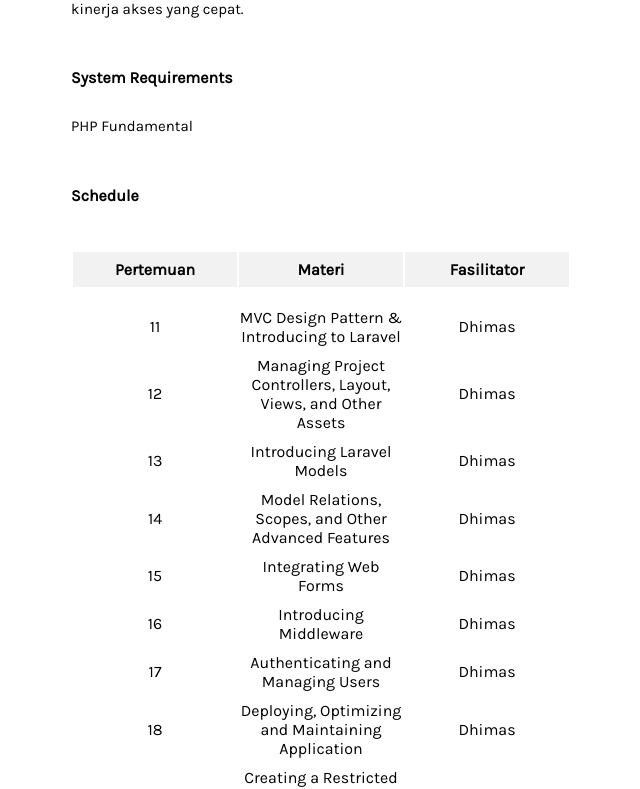
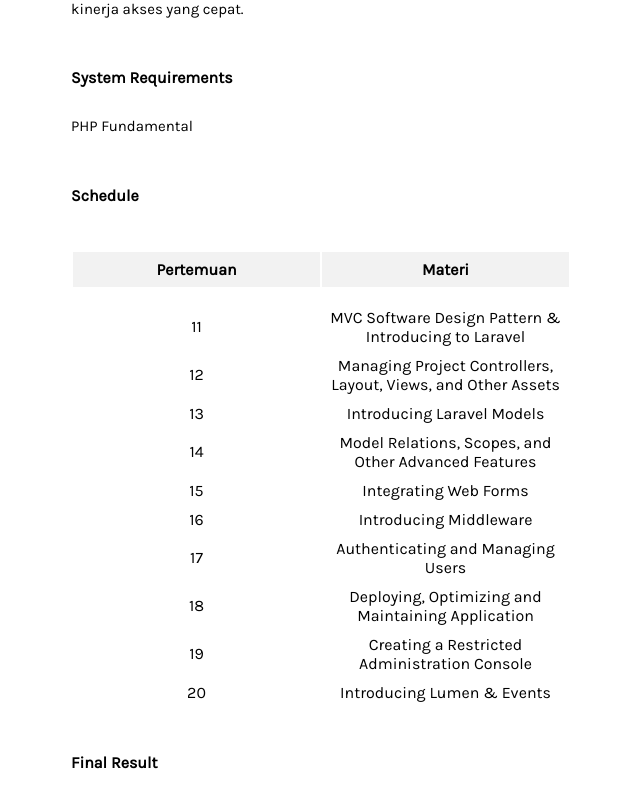
Before and after one commit to abraincode/abraincode.github.io, a Jekyll site: the page built from _posts/2017-02-23-silabus-android.md, in a window 1280 px wide and 1400 px high, scrolled down 2840 px. Shown: the top 789 px of the window, without its empty margins (319-959 px from the left). Built offline with Jekyll 4.4.1, drawn with Linux system fonts in a browser that asks for light colours; some of the changed text lies outside the part shown.

Commit message:
perbaikan silabus

```diff
--- a/_posts/2017-02-23-silabus-android.md
+++ b/_posts/2017-02-23-silabus-android.md
@@ -29,18 +29,18 @@
 
 #### Schedule
 
-| Pertemuan |         Materi        | Fasilitator |
-|:---------:|:---------------------:|:-----------:|
-|     1     |          Git          |    Dhimas   |
-|     2     |          Git          |    Dhimas   |
-|     3     | HTML, CSS, JavaScript |    Dhimas   |
-|     4     |       PHP Fundamental |     Aufa    |
-|     5     |       PHP Fundamental |     Aufa    |
-|     6     |       PHP Functions   |     Aufa    |
-|     7     |        OOP PHP        |     Aufa    |
-|     8     |        OOP PHP        |     Aufa    |
-|     9     |       PHP MySQL       |     Aufa    |
-|     10    |       PHP MySQL       |     Aufa    |
+| Pertemuan |         Materi        |
+|:---------:|:---------------------:|
+|     1     | Git                   |
+|     2     | Git                   |
+|     3     | HTML, CSS, JavaScript |
+|     4     | PHP Fundamental       |
+|     5     | PHP Fundamental       |
+|     6     | PHP Function          |
+|     7     | OOP PHP               |
+|     8     | OOP PHP               |
+|     9     | PHP MySQL             |
+|     10    | PHP MySQL             |
 
 #### Final Result
 
@@ -64,18 +64,18 @@
 
 #### Schedule
 
-| Pertemuan |                             Materi                            | Fasilitator |
-|:---------:|:-------------------------------------------------------------:|:-----------:|
-|     11    | MVC Design Pattern & Introducing to Laravel                   |    Dhimas   |
-|     12    | Managing Project Controllers, Layout, Views, and Other Assets |    Dhimas   |
-|     13    | Introducing Laravel Models                                    |    Dhimas   |
-|     14    | Model Relations, Scopes, and Other Advanced Features          |    Dhimas   |
-|     15    | Integrating Web Forms                                         |    Dhimas   |
-|     16    | Introducing Middleware                                        |    Dhimas   |
-|     17    | Authenticating and Managing Users                             |    Dhimas   |
-|     18    | Deploying, Optimizing and Maintaining Application             |    Dhimas   |
-|     19    | Creating a Restricted Administration Console                  |    Dhimas   |
-|     20    | Introducing Lumen & Events                                    |    Dhimas   |
+| Pertemuan |                             Materi                            |
+|:---------:|:-------------------------------------------------------------:|
+|     11    | MVC Software Design Pattern & Introducing to Laravel          |
+|     12    | Managing Project Controllers, Layout, Views, and Other Assets |
+|     13    | Introducing Laravel Models                                    |
+|     14    | Model Relations, Scopes, and Other Advanced Features          |
+|     15    | Integrating Web Forms                                         |
+|     16    | Introducing Middleware                                        |
+|     17    | Authenticating and Managing Users                             |
+|     18    | Deploying, Optimizing and Maintaining Application             |
+|     19    | Creating a Restricted Administration Console                  |
+|     20    | Introducing Lumen & Events                                    |
 
 #### Final Result
 
```
Also changed, not shown: _posts/2017-02-23-silabus-web.md (+24 -24 lines).
